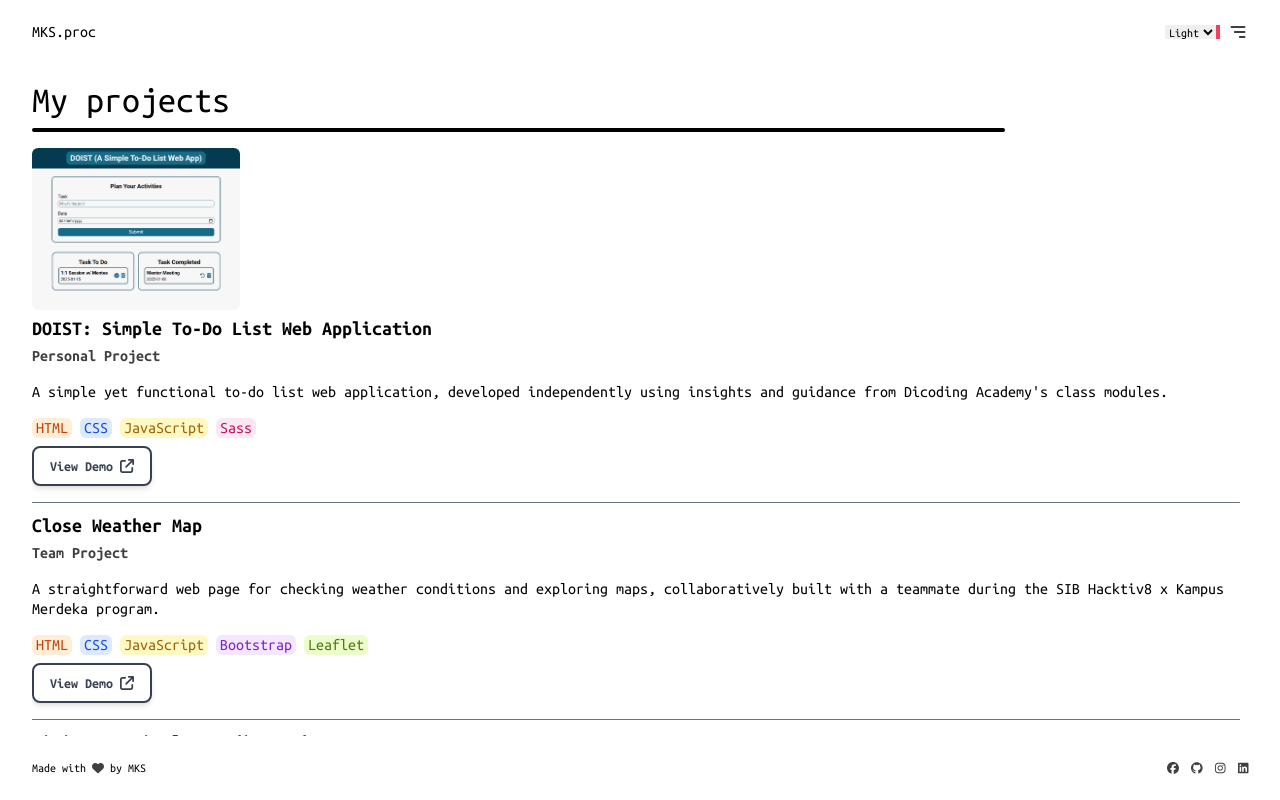
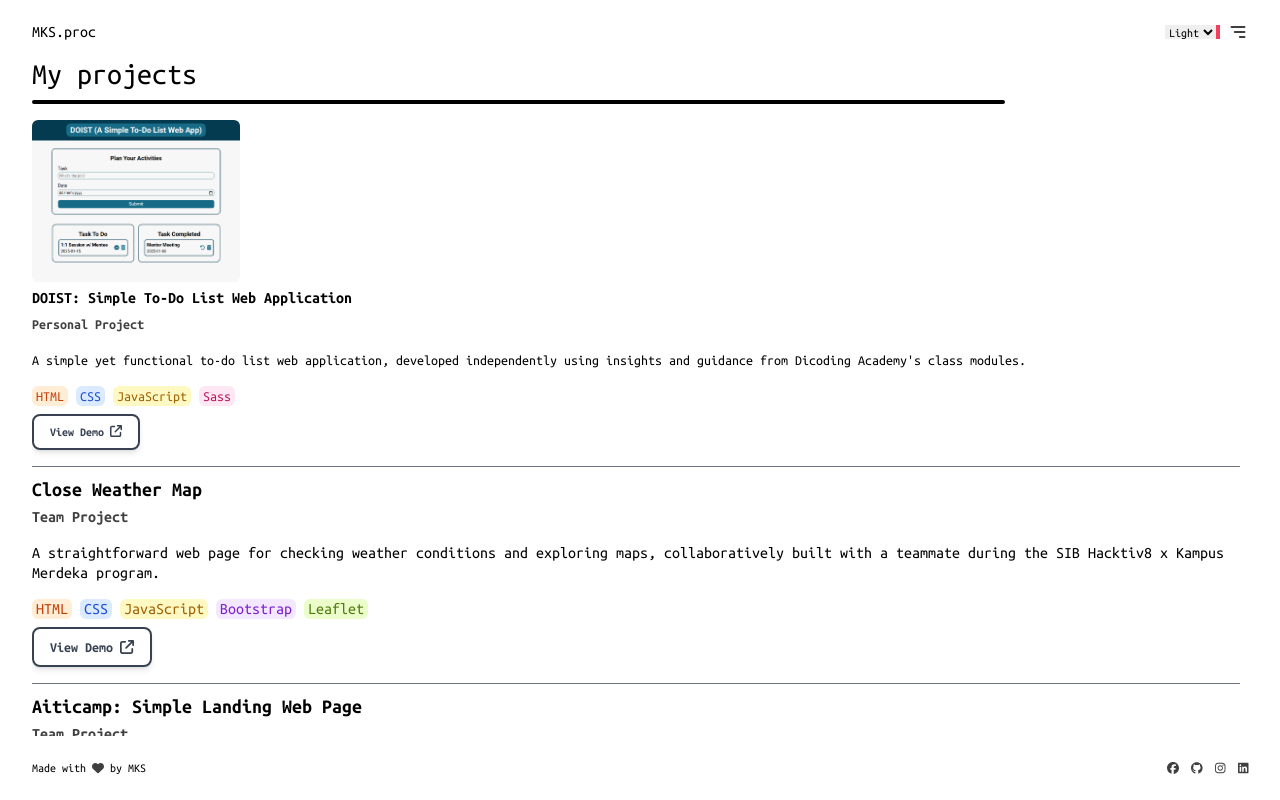
Before and after one commit to mksdesuyo/vuejs-ornament, a Vue app: page /project in a window 1280 px wide. Built offline with nearby package versions, Linux system fonts and the light colour scheme.

Commit message:
refactor: adjust the styling on smaller devices, ProjectView not done yet

```diff
--- a/src/components/NavMenu.vue
+++ b/src/components/NavMenu.vue
@@ -1,11 +1,9 @@
 <template>
-  <ul
-    class="flex flex-col p-2 text-right bg-gray-100 border-2 rounded-md justify-self-end border-gray-50"
-  >
+  <ul class="flex flex-col p-2 text-right border-2 rounded-md justify-self-end border-gray-50">
     <li v-for="route in routes" :key="route.name">
       <router-link
         :to="route.path"
-        class="duration-150 ease-in-out hover:ml-2"
+        class="duration-150 ease-in-out hover:mr-2"
         data-discover="true"
         aria-current="page"
         >{{ route.name }}</router-link
--- a/src/views/AboutView.vue
+++ b/src/views/AboutView.vue
@@ -1,9 +1,9 @@
 <template>
-  <main class="grid gap-2 px-8 py-16 pt-8 leading-5 h-dvh">
-    <h1 class="pt-12 text-4xl">Who I am</h1>
+  <main class="grid gap-2 px-8 py-16 pt-2 leading-5 h-dvh">
+    <h1 class="pt-12 text-3xl">Who I am</h1>
     <hr class="w-3/5 mb-2 border-2 border-black rounded-md" />
     <div class="pr-2 overflow-y-auto">
-      <p>
+      <p class="text-sm">
         Greetings! I'm Rizqi Muhammad Khatami Sandi, a
         <span class="font-bold">Junior Web Developer</span> certified by BNSP and based in Garut,
         Indonesia.<br />
@@ -36,7 +36,7 @@
       <div class="flex flex-wrap gap-2 mt-4 text-sm font-bold">
         <a
           href="#"
-          class="p-2 px-4 text-gray-700 transition-all duration-200 ease-in-out border-2 border-gray-700 rounded-lg shadow-md hover:bg-gray-700 hover:text-gray-50"
+          class="p-2 px-4 text-xs text-gray-700 transition-all duration-200 ease-in-out border-2 border-gray-700 rounded-lg shadow-md hover:bg-gray-700 hover:text-gray-50"
           >Personal CV</a
         >
       </div>
--- a/src/views/ProjectView.vue
+++ b/src/views/ProjectView.vue
@@ -3,24 +3,24 @@ import doistPreviewImage from '@/assets/doist-preview.png';
 </script>
 
 <template>
-  <main class="grid gap-2 px-8 py-16 pt-8 leading-5 h-dvh">
-    <h1 class="pt-12 text-4xl">My projects</h1>
+  <main class="grid gap-2 px-8 py-16 pt-2 leading-5 h-dvh">
+    <h1 class="pt-12 text-3xl">My projects</h1>
     <hr class="w-4/5 mb-2 border-2 border-black rounded-md" />
     <div class="pr-2 overflow-y-auto">
       <div class="flex flex-col gap-4 mb-2">
         <header class="flex flex-col gap-1 font-bold">
           <img :src="doistPreviewImage" alt="DOIST project preview image" class="rounded-md w-52" />
           <a href="https://mks-todolist.netlify.app/" target="_blank" rel="noreferrer noopener">
-            <h2 class="text-xl">DOIST: Simple To-Do List Web Application</h2>
+            <h2 class="text-base">DOIST: Simple To-Do List Web Application</h2>
           </a>
-          <p class="opacity-75">Personal Project</p>
+          <p class="text-sm opacity-75">Personal Project</p>
         </header>
-        <p>
+        <p class="text-sm">
           A simple yet functional to-do list web application, developed independently using insights
           and guidance from Dicoding Academy's class modules.
         </p>
         <footer class="flex flex-col gap-2">
-          <ul class="flex flex-wrap gap-2">
+          <ul class="flex flex-wrap gap-2 text-sm">
             <li class="px-1 text-orange-700 bg-orange-100 rounded-md">HTML</li>
             <li class="px-1 text-blue-700 bg-blue-100 rounded-md">CSS</li>
             <li class="px-1 text-yellow-700 bg-yellow-100 rounded-md">JavaScript</li>
@@ -30,7 +30,7 @@ import doistPreviewImage from '@/assets/doist-preview.png';
             href="https://mks-todolist.netlify.app/"
             target="_blank"
             rel="noreferrer noopener"
-            class="px-4 py-2 text-sm font-bold text-gray-700 transition-all duration-200 ease-in-out border-2 border-gray-700 rounded-lg shadow-md w-fit hover:bg-gray-700 hover:text-gray-50"
+            class="px-4 py-2 text-xs font-bold text-gray-700 transition-all duration-200 ease-in-out border-2 border-gray-700 rounded-lg shadow-md w-fit hover:bg-gray-700 hover:text-gray-50"
             >View Demo <font-awesome-icon :icon="['fas', 'arrow-up-right-from-square']"
           /></a>
         </footer>
```
